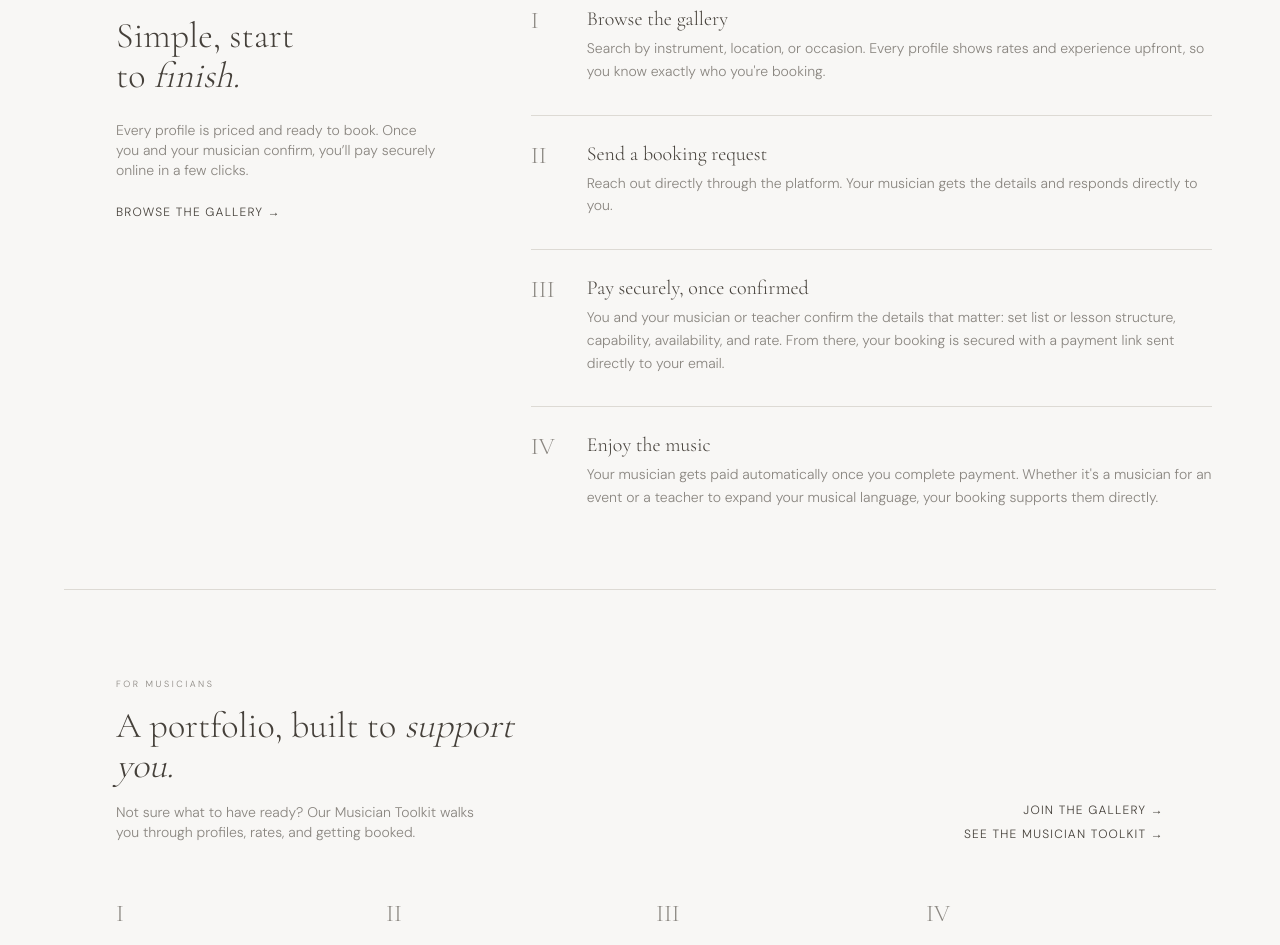
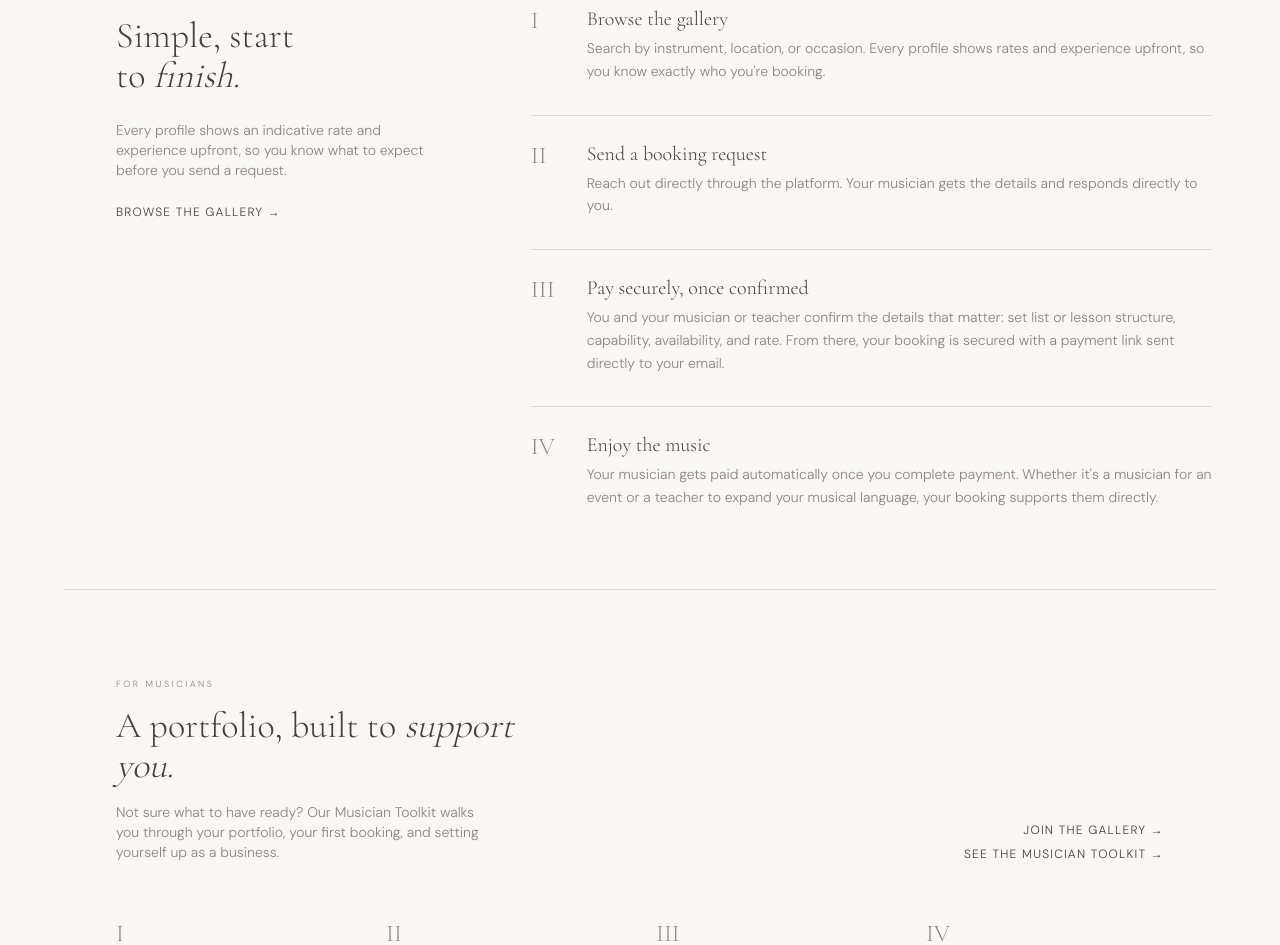
Before and after one commit to musiciangallery/Musician-Gallery, a Next.js app: page /about in a window 1280 px wide. Shown: the part 960-1905 px from the top of the page. Built offline with nearby package versions, Linux system fonts and the light colour scheme.

Commit message:
Update page.tsx

```diff
--- a/src/app/about/page.tsx
+++ b/src/app/about/page.tsx
@@ -116,9 +116,8 @@ export default function AboutPage() {
             to <em>finish.</em>
           </h2>
           <p className="text-sm text-mid mt-6 max-w-xs">
-            Every profile is priced and ready to book. Once you and
-            your musician confirm, you&rsquo;ll pay securely online in
-            a few clicks.
+            Every profile shows an indicative rate and experience upfront,
+            so you know what to expect before you send a request.
           </p>
           <Link
             href="/gallery"
@@ -149,7 +148,8 @@ export default function AboutPage() {
             </h2>
             <p className="text-sm text-mid mt-4 max-w-sm">
               Not sure what to have ready? Our Musician Toolkit walks you
-              through profiles, rates, and getting booked.
+              through your portfolio, your first booking, and setting
+              yourself up as a business.
             </p>
           </div>
           <div className="flex flex-col items-start md:items-end gap-2">
```
